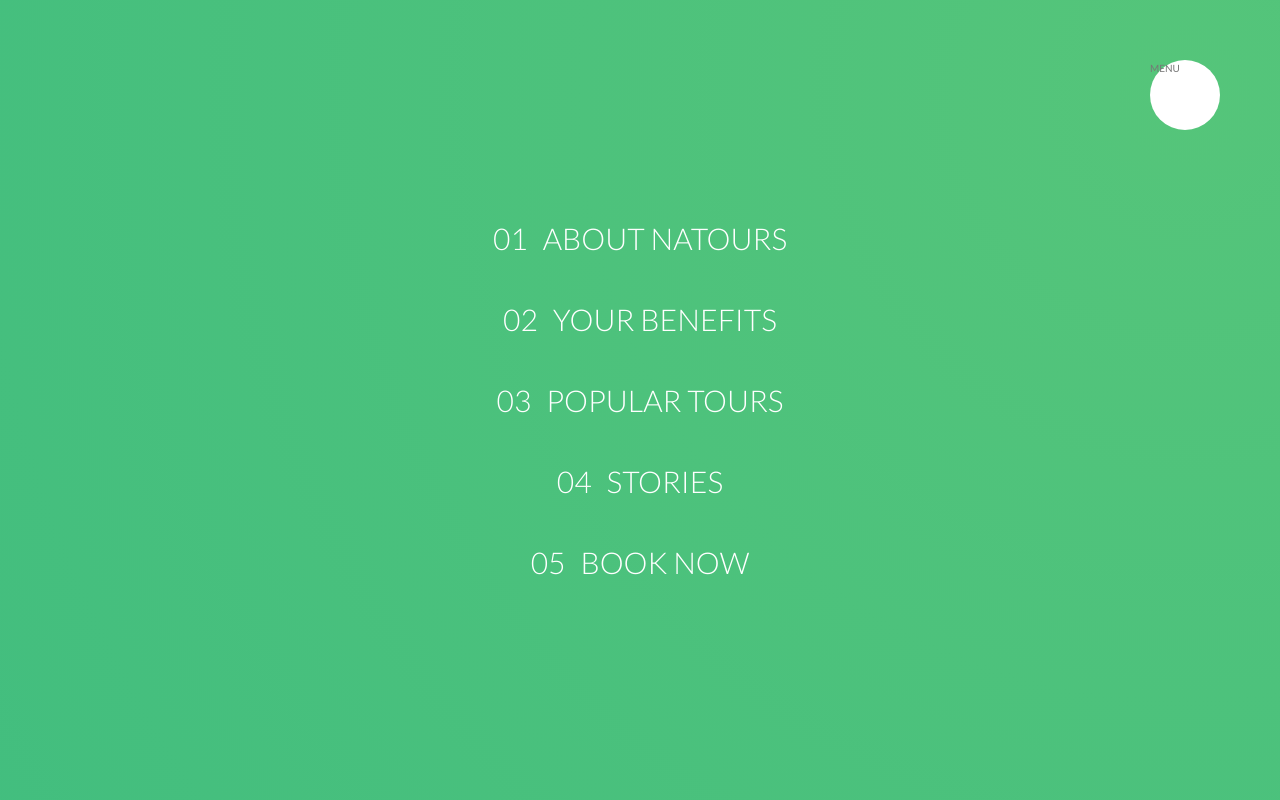
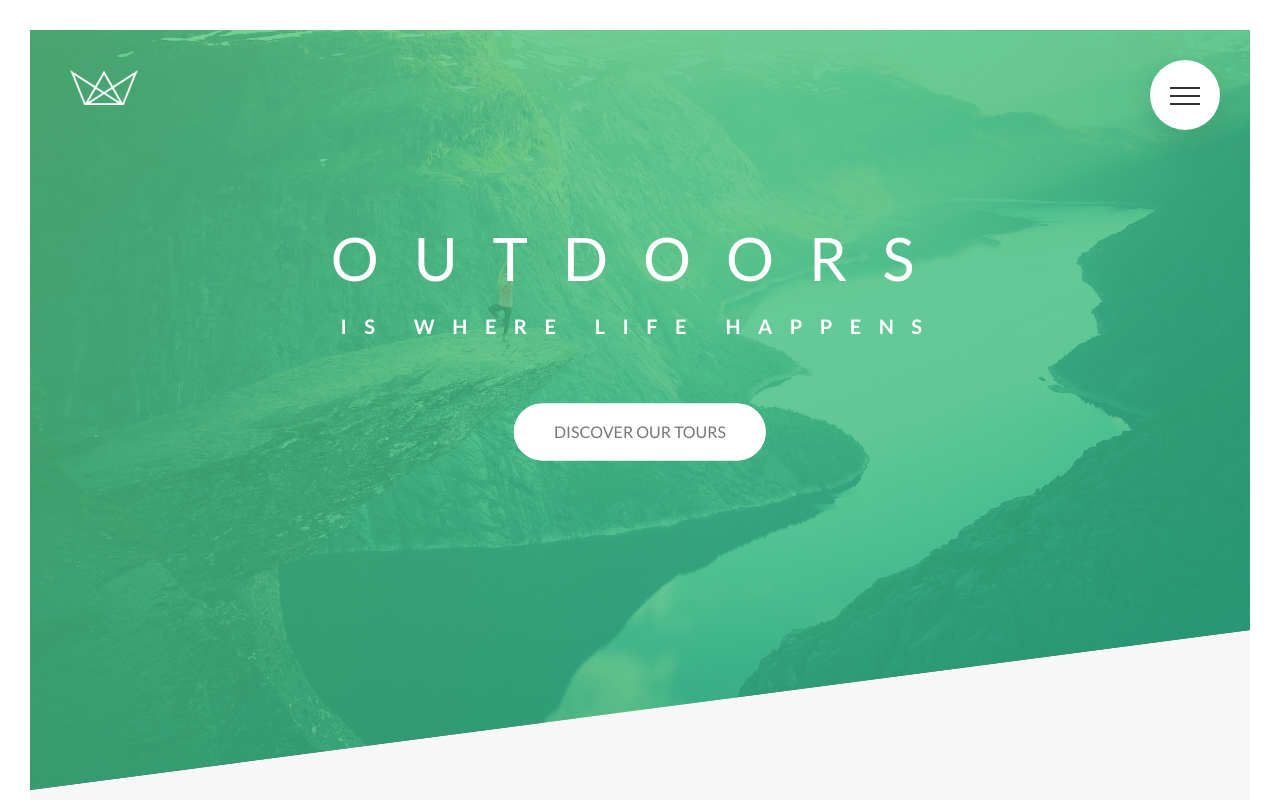
Before and after one commit to thabermeyer/natours-project, a website: page app/index.html in a window 1280 px wide. Shown: the top 800 px of the page. Drawn offline with Linux system fonts and the light colour scheme; files whose address does not match are found by name.

Commit message:
Finished navigation

```diff
--- a/app/assets/styles/layout/_navigation.scss
+++ b/app/assets/styles/layout/_navigation.scss
@@ -16,6 +16,9 @@
         right: 6rem;
         border-radius: 50%;
         z-index: 2000;
+        box-shadow: 0 1rem 3rem rgba($primary-black, .1);
+        text-align: center;
+        cursor: pointer;
 
     }
 
@@ -29,19 +32,21 @@
         right: 6.5rem;
         background-image: radial-gradient($primary-green--light, $primary-green--dark);
         z-index: 1000;
-
-        transform: scale(80);
+        transition: transform .8s cubic-bezier(0.86, 0, 0.07, 1);
 
     }
 
     &__nav {
 
         height: 100vh;
-        width: 100%;
         position: fixed;
         top: 0;
-        right: 0;
+        left: 0;
         z-index: 1500;
+
+        opacity: 0;
+        width: 0;
+        transition: all .8s cubic-bezier(0.68, -0.55, 0.265, 1.55);
 
     }
 
@@ -53,6 +58,7 @@
         transform: translate(-50%, -50%);
         list-style: none;
         text-align: center;
+        width: 100%;
 
     }
 
@@ -96,4 +102,86 @@
 
     }
 
+    &__checkbox:checked ~ &__background {
+
+        transform: scale(80);
+
+    }
+
+    &__checkbox:checked ~ &__nav {
+
+        opacity: 1;
+        width: 100%;
+
+    }
+
+    &__icon {
+
+        position: relative;
+        margin-top: 3.5rem;
+
+        &, &::before, &::after {
+
+            width: 3rem;
+            height: .2rem;
+            background-color: $primary-gray--dark-3;
+            display: inline-block;
+
+        }
+
+        &::before, &::after {
+
+            content: "";
+            position: absolute;
+            left: 0;
+            transition: all .2s;
+
+        }
+
+        &::before {
+
+            top: -.8rem;
+
+        }
+
+        &::after {
+
+            top: .8rem;
+
+        }
+
+    }
+
+    &__button:hover &__icon::before {
+
+        top: -1rem;
+
+    }
+
+    &__button:hover &__icon::after {
+
+        top: 1rem;
+
+    }
+
+    &__checkbox:checked + &__button &__icon {
+
+        background-color: transparent;
+
+    }
+
+    &__checkbox:checked + &__button &__icon::before {
+
+        top: 0;
+        transform: rotate(135deg);
+
+    }
+
+    &__checkbox:checked + &__button &__icon::after {
+
+        top: 0;
+        transform: rotate(-135deg);
+
+    }
+
 }
--- a/app/index.html
+++ b/app/index.html
@@ -21,9 +21,11 @@
 
         <div class="navigation">
 
-            <input type="checkbox" id="navi-toggle" class="nvagiation__checkbox">
+            <input type="checkbox" id="navi-toggle" class="navigation__checkbox">
 
-            <label for="navi-toggle" class="navigation__button">MENU</label>
+            <label for="navi-toggle" class="navigation__button">
+                <span class="navigation__icon">&nbsp;</span>
+            </label>
 
             <div class="navigation__background">&nbsp;</div>
 
```
Also changed, not shown: app/temp/styles/styles.css.
